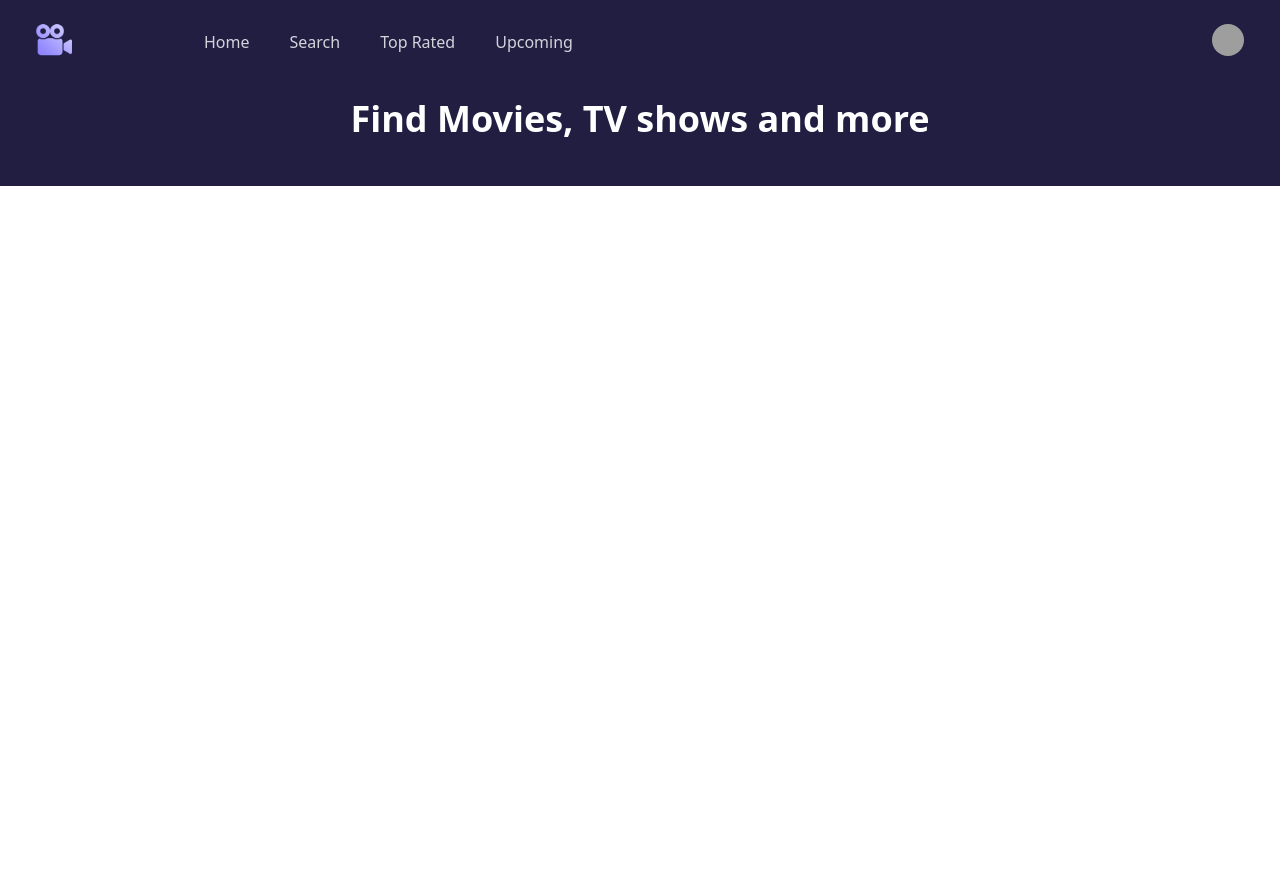
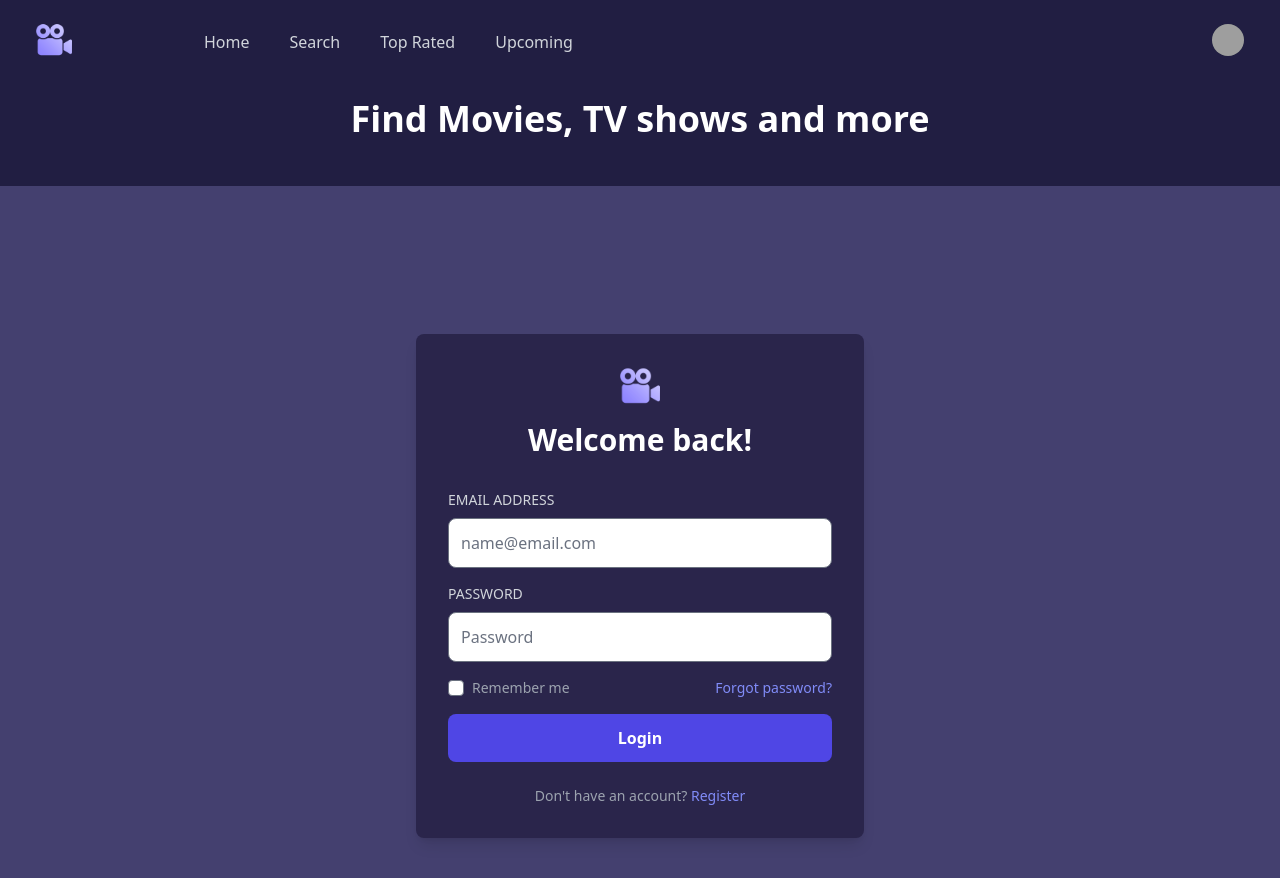
Before and after one commit to Omar-Nashaat/MoviesGP, a React (Vite) app: page /login in a window 1280 px wide. Shown: the top 878 px of the page. Before the commit the page ends 800 px from the top, so only its background shows below. Built offline with nearby package versions, Linux system fonts and the light colour scheme; grey boxes are pictures that could not be loaded.

Commit message:
feat(login): add login component with styles

```diff
--- a/src/pages/Login/Login.jsx
+++ b/src/pages/Login/Login.jsx
@@ -1,11 +1,80 @@
-import React from 'react'
+import logo from '../../assets/download-removebg-preview.png';
 
 const Login = () => {
   return (
-    <>
+    <div className="bg-[#44406F] h-screen flex items-center justify-center">
+      <div className="bg-[#2A254B] p-8 rounded-lg shadow-lg w-full max-w-md">
+        {/* Header with logo */}
+        <div className="flex flex-col items-center mb-6">
+          <img className="h-10 mb-4" src={logo} alt="logo" />
+          <h1 className="text-white text-3xl font-semibold mb-2">
+            Welcome back!
+          </h1>
+        </div>
 
-    </>
-  )
-}
+        {/* Email Input */}
+        <div className="mb-4">
+          <label className="block text-gray-300 text-sm mb-2" htmlFor="email">
+            EMAIL ADDRESS
+          </label>
+          <input
+            id="email"
+            type="email"
+            placeholder="name@email.com"
+            className="w-full p-3 rounded-lg bg-white text-white focus:outline-none focus:ring-2 focus:ring-indigo-500"
+          />
+        </div>
 
-export default Login
+        {/* Password Input */}
+        <div className="mb-4">
+          <label
+            className="block text-gray-300 text-sm mb-2"
+            htmlFor="password"
+          >
+            PASSWORD
+          </label>
+          <input
+            id="password"
+            type="password"
+            placeholder="Password"
+            className="w-full p-3 rounded-lg bg-white text-white focus:outline-none focus:ring-2 focus:ring-indigo-500"
+          />
+        </div>
+
+        {/* Remember Me and Forgot Password */}
+        <div className="flex items-center justify-between mb-4">
+          <div className="flex items-center">
+            <input
+              type="checkbox"
+              id="remember"
+              className="h-4 w-4 text-indigo-600 bg-white rounded focus:ring-2 focus:ring-indigo-500"
+            />
+            <label htmlFor="remember" className="ml-2 text-gray-400 text-sm">
+              Remember me
+            </label>
+          </div>
+          <a href="#" className="text-sm text-indigo-400 hover:underline">
+            Forgot password?
+          </a>
+        </div>
+
+        {/* Login Button */}
+        <button className="w-full bg-indigo-600 hover:bg-indigo-700 text-white font-semibold py-3 rounded-lg transition">
+          Login
+        </button>
+
+        {/* Register Link */}
+        <div className="text-center mt-6">
+          <p className="text-sm text-gray-400">
+            Don't have an account?{' '}
+            <a href="#" className="text-indigo-400 hover:underline">
+              Register
+            </a>
+          </p>
+        </div>
+      </div>
+    </div>
+  );
+};
+
+export default Login;
```
